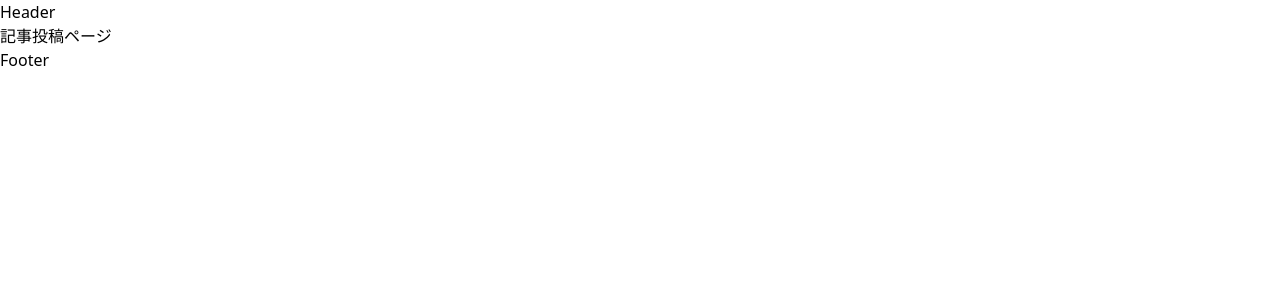
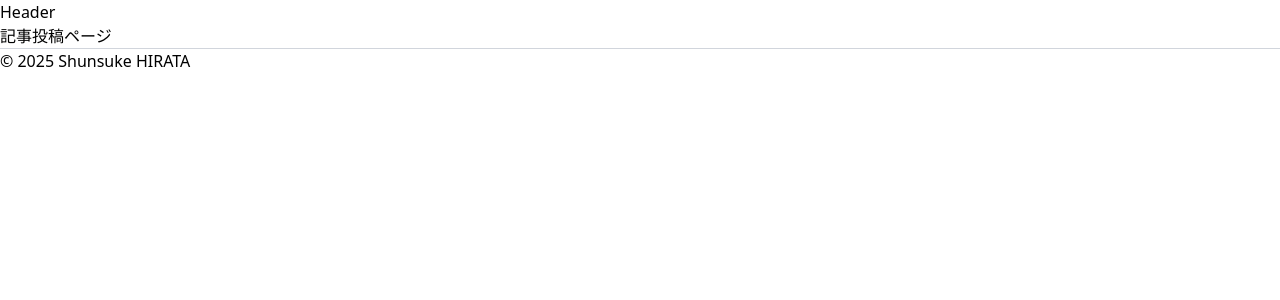
Before and after one commit to Shunsuke0205/message-board-site-on-vercel, a Next.js app: page / in a window 1280 px wide. Shown: the top 300 px of the page. Built offline with nearby package versions, Linux system fonts and the light colour scheme.

Commit message:
impl: copyright

```diff
--- a/src/app/Footer.tsx
+++ b/src/app/Footer.tsx
@@ -1,8 +1,10 @@
-import React from 'react'
+import React from "react"
 
 const Footer = () => {
   return (
-    <div>Footer</div>
+    <div className="border-t border-gray-300">
+      &copy; 2025 Shunsuke HIRATA
+    </div>
   )
 }
 
```
